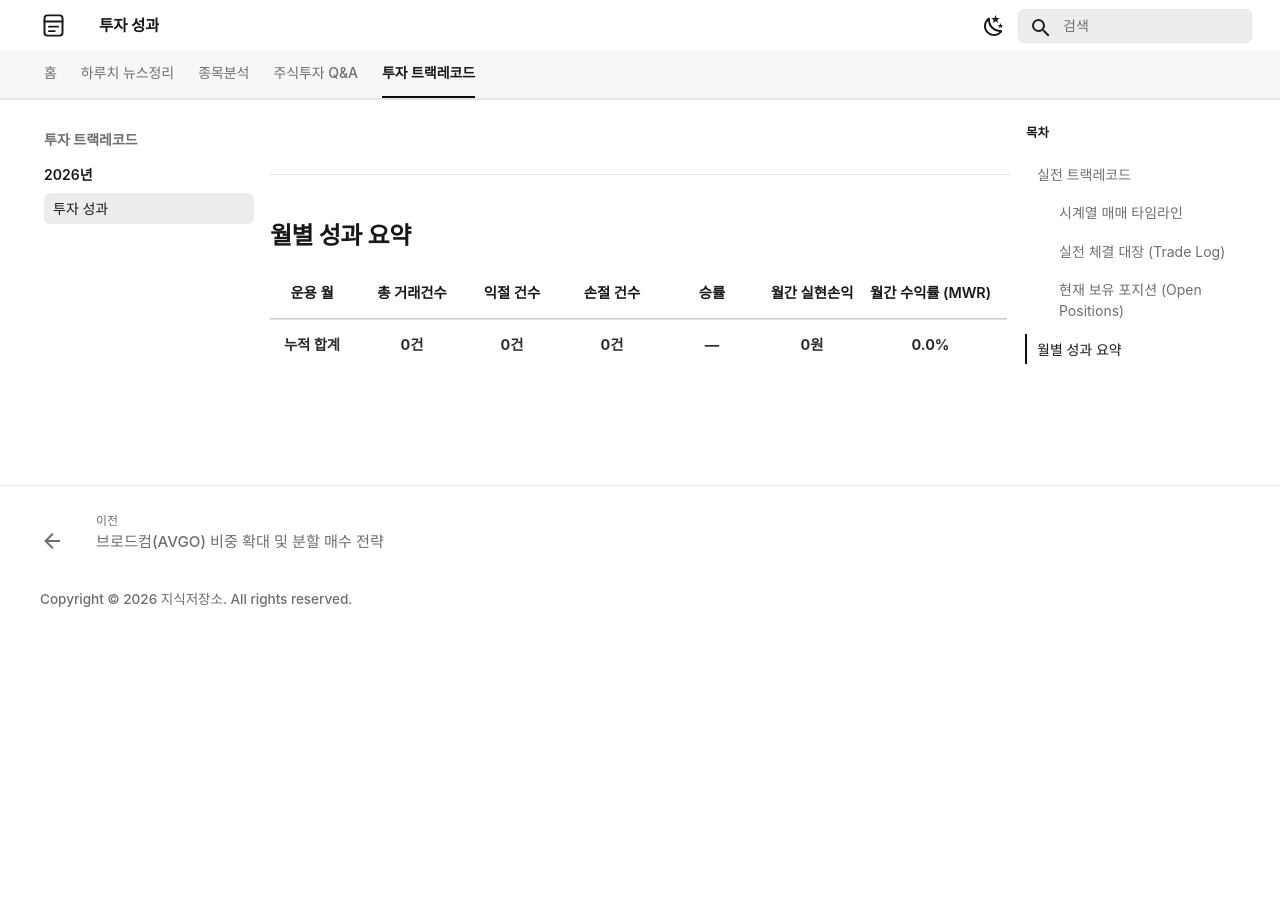
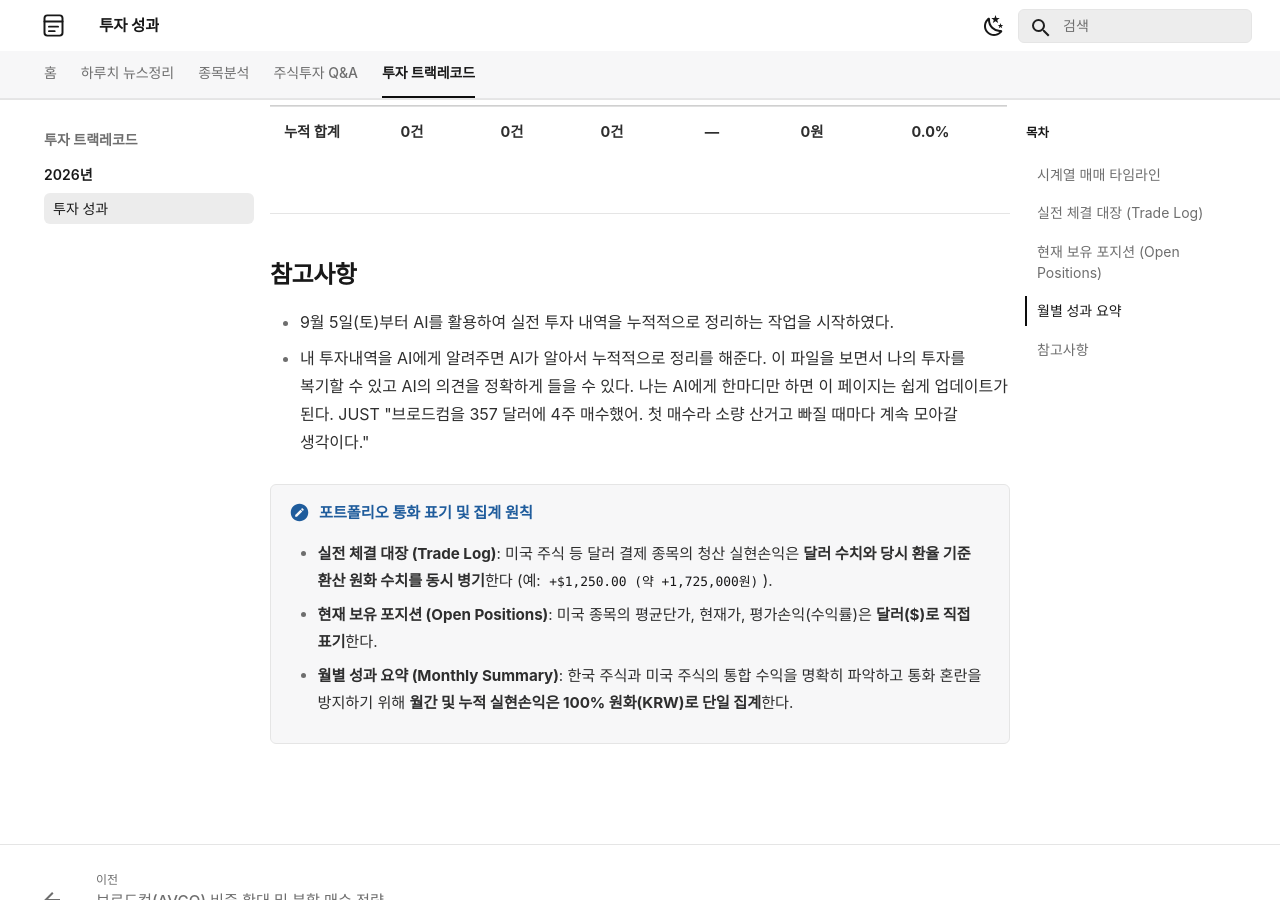
Before and after one commit to ju-sic/ju-sic.github.io, an MkDocs documentation site: the page built from docs/records/2026/trade-track-record.md, in a window 1280 px wide and 900 px high, scrolled down 1026 px. Built offline with MkDocs 1.6.1 and Material for MkDocs 9.7.7, drawn with Linux system fonts in a browser that asks for light colours; some web fonts are replaced; a script that is not in the unit is left out; before the commit the page ends 1649 px from its top, so only the background shows below that; some of the changed text lies outside the part shown.

Commit message:
투자 트랙레코드 개선 반영

```diff
--- a/docs/javascripts/timeline-pagination.js
+++ b/docs/javascripts/timeline-pagination.js
@@ -75,6 +75,45 @@
 }
 
 /**
+ * 체결 대장 표 탐색
+ *
+ * `#trade-log ~ table` 같은 후행 형제 선택자는 범위의 끝이 없어서, 체결 대장 헤딩
+ * 뒤에 오는 '현재 보유 포지션'과 '월별 성과 요약' 표까지 함께 잡힌다. 지금은 두 표가
+ * 14행 이하라 증상이 없지만, 월별 요약이 15행을 넘기면 그 표에도 '체결 대장 더보기'
+ * 버튼이 붙는다.
+ *
+ * 그래서 선택자 대신 형제 순회로 섹션 경계를 명시한다.
+ * 체결 대장 헤딩 다음부터 훑되, 다음 헤딩(H1~H6)을 만나면 중단하고, 그 사이에서
+ * 처음 발견한 표 하나만 대상으로 삼는다.
+ *
+ * Material 테마는 표를 실행 시점에 .md-typeset__scrollwrap > .md-typeset__table 로
+ * 감싸므로, 형제가 표 자신인 경우와 래퍼인 경우를 모두 처리한다.
+ */
+function findTradeLogTables() {
+  const tables = [];
+
+  // 1) 클래스로 직접 지정한 표 (HTML로 직접 작성한 경우)
+  document.querySelectorAll(".kb-trade-log-table").forEach((table) => {
+    tables.push(table);
+  });
+
+  // 2) #trade-log 헤딩이 여는 섹션 안의 첫 번째 표
+  const heading = document.getElementById("trade-log");
+  if (heading) {
+    for (let el = heading.nextElementSibling; el; el = el.nextElementSibling) {
+      if (/^H[1-6]$/.test(el.tagName)) break; // 다음 섹션에 진입하면 중단
+      const table = el.tagName === "TABLE" ? el : el.querySelector("table");
+      if (table) {
+        tables.push(table);
+        break;
+      }
+    }
+  }
+
+  return tables;
+}
+
+/**
  * 실전 체결 대장 (Trade Log) 페이징 (더보기) 스크립트
  *
  * - 초기 로드 시 최신 14개만 표시
@@ -85,11 +124,7 @@
   const INITIAL_LIMIT = 14;
   const BATCH_SIZE = 10;
 
-  const tables = document.querySelectorAll(
-    ".kb-trade-log-table, #trade-log ~ .md-typeset__scrollwrap table, #trade-log ~ .md-typeset__table table, #trade-log ~ table"
-  );
-
-  tables.forEach((table) => {
+  findTradeLogTables().forEach((table) => {
     // 중복 초기화 방지
     if (table.dataset.paginated === "true") return;
     table.dataset.paginated = "true";
--- a/docs/records/2026/trade-track-record.md
+++ b/docs/records/2026/trade-track-record.md
@@ -1,15 +1,9 @@
-# 실전 시계열 매매일지 및 포트폴리오 트랙레코드
+# 실전 매매일지 및 포트폴리오 트랙레코드
 
-- **기록 시작** : 2026-09-05(토)
-- **업데이트** : 2026-09-05(토) 16:43
+- **업데이트** : 2026-09-05(토) 17:01
 
-내 투자내역을 AI에게 알려주면 AI가 알아서 누적적으로 정리를 해준다. 이 파일을 보면서 나의 투자를 복기할 수 있고 AI의 의견을 정확하게 들을 수 있다. 나는 AI에게 한마디만 하면 이 페이지는 쉽게 업데이트가 된다. JUST "브로드컴을 357 달러에 4주 매수했어. 첫 매수라 소량 산거고 빠질 때마다 계속 모아갈 생각이다."
 
----
-
-## 실전 트랙레코드
-
-### 시계열 매매 타임라인
+## 시계열 매매 타임라인
 
 <div class="kb-timeline">
   <div class="kb-empty-state">
@@ -19,7 +13,7 @@
 
 ---
 
-### 실전 체결 대장 (Trade Log) {: #trade-log }
+## 실전 체결 대장 (Trade Log) {: #trade-log }
 
 | 체결일자 | 종목명 (티커) | 구분 | 체결단가 | 수량 | 체결총액 | 청산단가 | 실현손익 | 수익률 | 보유일 |
 | :---: | :--- | :---: | :---: | :---: | :---: | :---: | :---: | :---: | :---: |
@@ -27,7 +21,7 @@
 
 ---
 
-### 현재 보유 포지션 (Open Positions)
+## 현재 보유 포지션 (Open Positions)
 
 | 종목명 (티커) | 진입일자 | 보유수량 | 평균매수가 | 현재가 | 평가손익 (수익률) |
 | :--- | :---: | :---: | :---: | :---: | :---: |
@@ -40,3 +34,15 @@
 | 운용 월 | 총 거래건수 | 익절 건수 | 손절 건수 | 승률 | 월간 실현손익 | 월간 수익률 (MWR) |
 | :---: | :---: | :---: | :---: | :---: | :---: | :---: |
 | **누적 합계** | **0건** | **0건** | **0건** | **—** | **0원** | **0.0%** |
+
+---
+
+## 참고사항
+
+- 9월 5일(토)부터 AI를 활용하여 실전 투자 내역을 누적적으로 정리하는 작업을 시작하였다.
+- 내 투자내역을 AI에게 알려주면 AI가 알아서 누적적으로 정리를 해준다. 이 파일을 보면서 나의 투자를 복기할 수 있고 AI의 의견을 정확하게 들을 수 있다. 나는 AI에게 한마디만 하면 이 페이지는 쉽게 업데이트가 된다. JUST "브로드컴을 357 달러에 4주 매수했어. 첫 매수라 소량 산거고 빠질 때마다 계속 모아갈 생각이다."
+
+!!! note "포트폴리오 통화 표기 및 집계 원칙"
+    - **실전 체결 대장 (Trade Log)**: 미국 주식 등 달러 결제 종목의 청산 실현손익은 **달러 수치와 당시 환율 기준 환산 원화 수치를 동시 병기**한다 (예: `+$1,250.00 (약 +1,725,000원)`).
+    - **현재 보유 포지션 (Open Positions)**: 미국 종목의 평균단가, 현재가, 평가손익(수익률)은 **달러($)로 직접 표기**한다.
+    - **월별 성과 요약 (Monthly Summary)**: 한국 주식과 미국 주식의 통합 수익을 명확히 파악하고 통화 혼란을 방지하기 위해 **월간 및 누적 실현손익은 100% 원화(KRW)로 단일 집계**한다.
```
